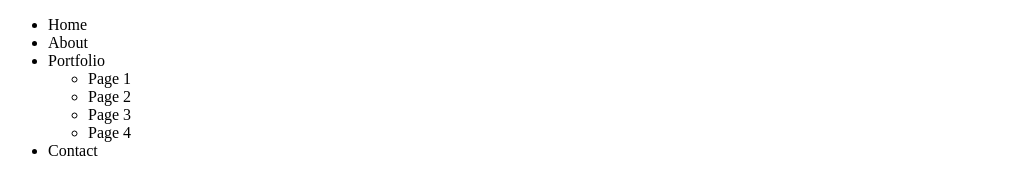
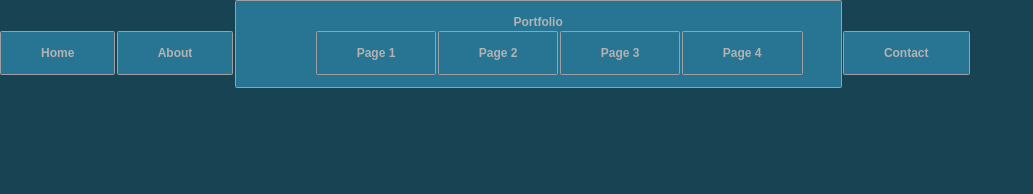
Before and after one commit to kosekeri/HTML-and-CSS-Projects, a plain HTML site: page Creating-a-CSS-menu/CSS/CSS_menu_rollover.html in a window 1280 px wide. Shown: the whole page, without its empty margins (0-1033 px from the left). Drawn offline with Linux system fonts and the light colour scheme; files that its build step writes are made by us from their sources; the site is published under a folder, as on GitHub Pages, so addresses that start at the root find nothing.

Commit message:
Update CSS_menu_rollover.html

```diff
--- a/Creating-a-CSS-menu/CSS/CSS_menu_rollover.html
+++ b/Creating-a-CSS-menu/CSS/CSS_menu_rollover.html
@@ -3,7 +3,7 @@
     <head>
         <meta charset="utf-8">
         <title>CSS Drop-down Menu Demo</title>
-        <link rel="stylesheet" href="/Creating-a-CSS-menu/CSS/menu_rollover.css">
+        <link rel="stylesheet" href="./Creating-a-CSS-menu/CSS/menu_rollover.css">
     </head>
     <body>
 
```
